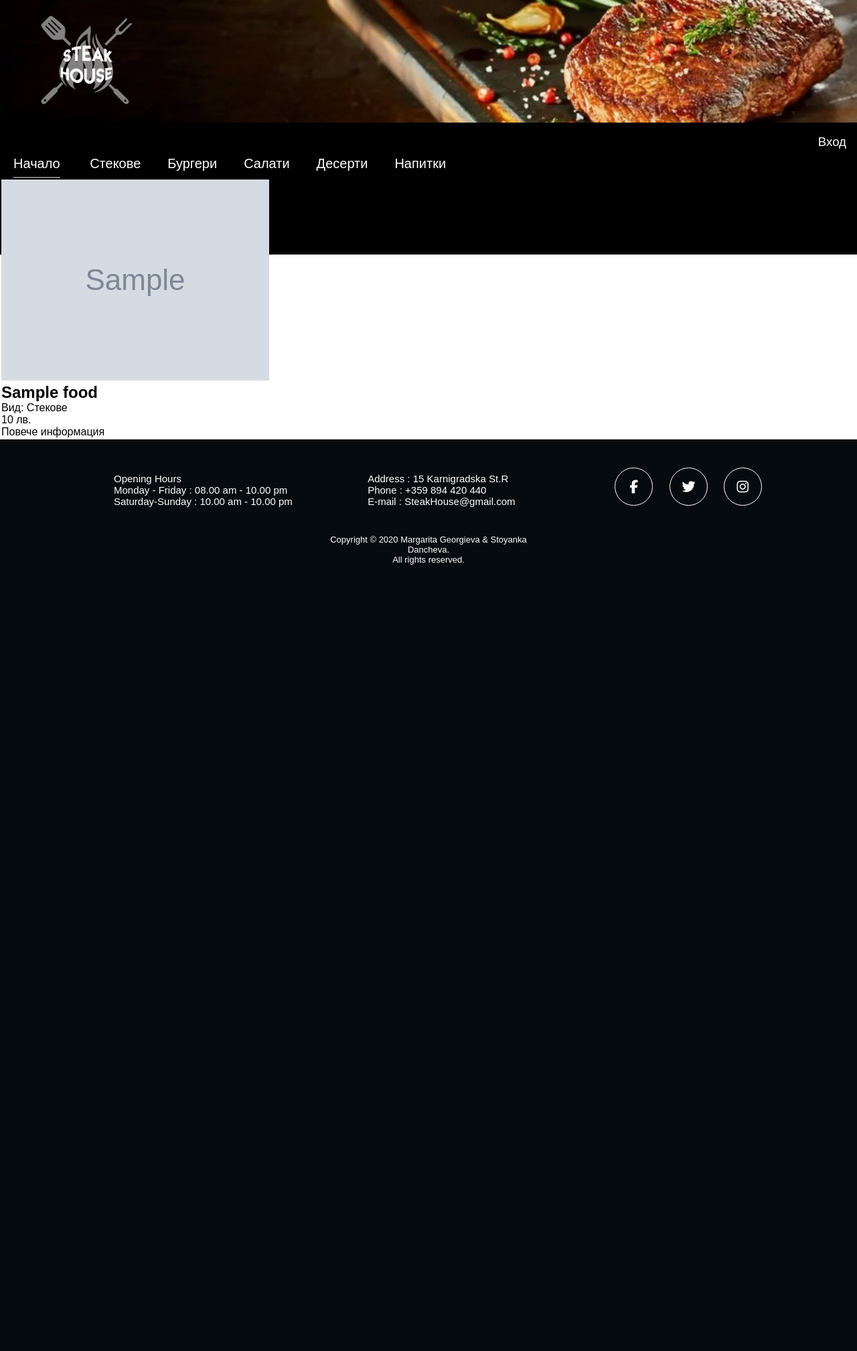
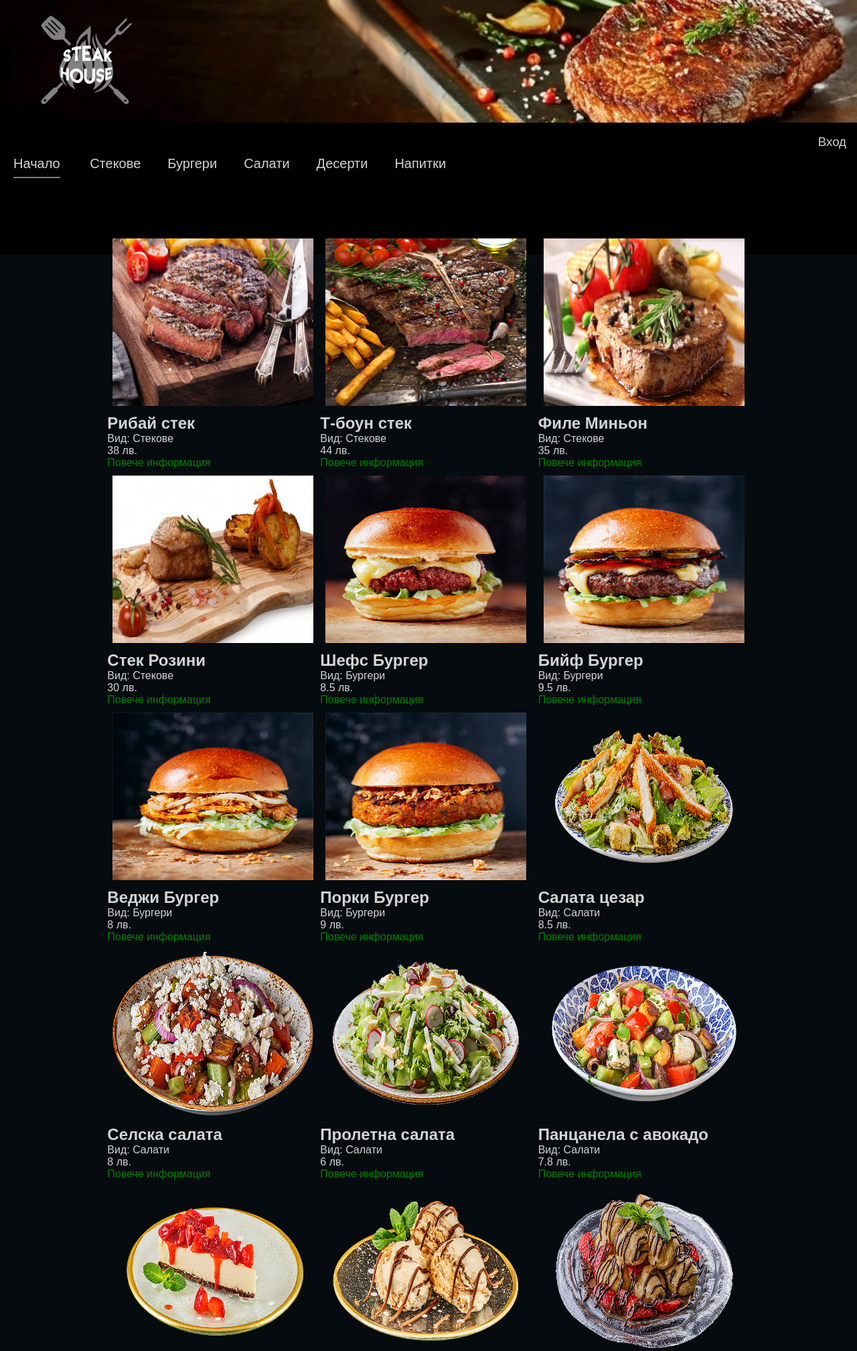
Before and after one commit to margaritageorgieva/php, a PHP site: page / in a window 1280 px wide. Shown: the top 2017 px of the page at 67% size. Before the commit the page ends 898 px from the top, so only its background shows below. Run offline with PHP 8.4, Linux system fonts and the light colour scheme; data comes from the database, SQL or seed files in the repository; both versions use the stored data as it was after the commit; tables that the repository leaves empty or names only in its code hold one stand-in row (values such as "Sample post"); some libraries are stand-ins or nearby versions.

Commit message:
All products finally displayed

```diff
--- a/Style.css
+++ b/Style.css
@@ -1,12 +1,14 @@
-
-img{max-width:100%;}
 * {
 	padding: 0;
 	margin: 0;
-	color: inherit;
+	color: #d4d4d4;
 	list-style: none;
 	text-decoration: none;
 	font-family: arial;
+
+}
+body{
+	background-color: rgb(6,11,15);
 }
 
 header{
@@ -76,6 +78,34 @@ header p{
 
 /* Svurshva headera */
 
+#img-small, #more-info{
+	cursor: pointer;
+
+}
+.more-info{
+	color: green;
+}
+#img-small:hover {
+	border-bottom: 1px dashed red;
+	border-top: 1px dashed red;
+	transition: transform .95s;
+	transform: scale(1.1); /* (150% zoom - Note: if the zoom is too large, it will go outside of the viewport) */
+	margin: 0.5rem;
+ }
+#img-small {
+    width: 300px;
+    height: 250px;
+	padding: 0.5rem;
+}
+#img-big{
+
+}
+
+#table-products{
+	margin: 10vh auto;
+}
+
+
 section{
 	background-color: rgb(6,11,15);
 	width: 100%;
@@ -110,6 +140,7 @@ hr{
 article:hover{
 	transform: scale(1.05);
 }
+
 
  /*Footer*/
 
--- a/includes/header.inc
+++ b/includes/header.inc
@@ -38,16 +38,17 @@ print'
 				}
 				print' <span style="float:right; font-size:14pt; margin-top:-2rem;color:white;  padding-right:1rem;"><a href="logout.php" class="top_menu_a">Изход</a></span>';
 			}
+			'
+			</ul>
+		</nav>
+';
 			$result = $mysqli->query("SELECT * FROM food_types");
 			while($row = $result->fetch_assoc()){
-				print'<li class="main-nav-ul-li"><a href="animals.php?kid='.$row['food_type_id'].'"
+				print'<li class="main-nav-ul-li"><a href="productS.php?kid='.$row['food_type_id'].'"
 					>'.htmlspecialchars(stripslashes($row['type'])).'</a></li>';
 			}
 
-'
-			</ul>
-		</nav>
-'
+
 	//do tuk prikluchva header-a
 
 ?>
--- a/includes/init.inc
+++ b/includes/init.inc
@@ -9,7 +9,7 @@ $mysqli = new mysqli('localhost', 'root', '', 'food');
 $mysqli->set_charset('utf8');
 
  //snimkite se add-vat v $animal_pictires_dir
- $food_pictures_dir = 'images/foodpics/'; //direktoriq za snimkite
+ $food_pictures_dir = './images/foodpics/'; //direktoriq za snimkite
  // za vseki produkt - snimka s max-width: 180px
  // +ime kato na osn.snimka, zaedno s: $food_pictures_small_prefix.
 $food_pictures_small_prefix = 'small_';
--- a/index.php
+++ b/index.php
@@ -8,23 +8,26 @@ $kid=1;
 require 'includes/header.inc';
 //osnovna info v stranicata
 // zaqvka za izvejdane na poslednite 3 vuvedeni produkta, svurzvame gi s JOIN
-   $query = "SELECT food.*, food_types.type FROM food
-             JOIN food_types ON food.food_type_id=food_types.food_type_id "
-  		     .($kid?" WHERE food.food_type_id=".$kid:"")." ORDER BY product_id DESC LIMIT 3";
+   $query = "SELECT * ,food_types.type FROM products JOIN food_types ON products.food_type_id=food_types.food_type_id"; //tova da go opravq i v drugite stranici
   $result = $mysqli->query($query);
-  $num_results = $result->num_rows;
+  $num_results = 0;
+  //var_dump($mysqli->error); // dava opisanie kude greshim
+
+  if($result != NULL){
+	$num_results = $result->num_rows;
+  }
 // ako ima vurnat result
   if($num_results>0){
-	print'<table class="table-view"><tr>';
+	print'<table id="table-products"><tr>';
     $j=0;
     while($row = $result->fetch_assoc()){
 	print'<td>';
 		    $object_title = htmlspecialchars(stripslashes($row['name'].($row['type']?', '.$row['type']:'')));
-			$small_pic = $food_pictures_dir.$food_pictures_small_prefix.$row['picture'];
+			$small_pic = $row['picture'];
 			$small_pic_exists = file_exists($small_pic); // dali ima snimka
     print'
         <a href="product.php?id='.$row['product_id'].'">
-        	<img class="img-product" src="'.$small_pic.'" alt="'.$object_title.'" title="'.$object_title.'">
+        	<img id="img-small" class="img-product" src=".'.$small_pic.'" alt="'.$object_title.'" title="'.$object_title.'">
         </a>
         <h2 class="product-name">'.htmlspecialchars(stripslashes($row['name'])).'</h2>';
             if($row["type"]){
```
Also changed, not shown: database/products.sql (added, +91 -0 lines), product.php (+7 -8 lines), productS.php (+10 -5 lines), images/foodpics/small_рибай_стек.png (added).
